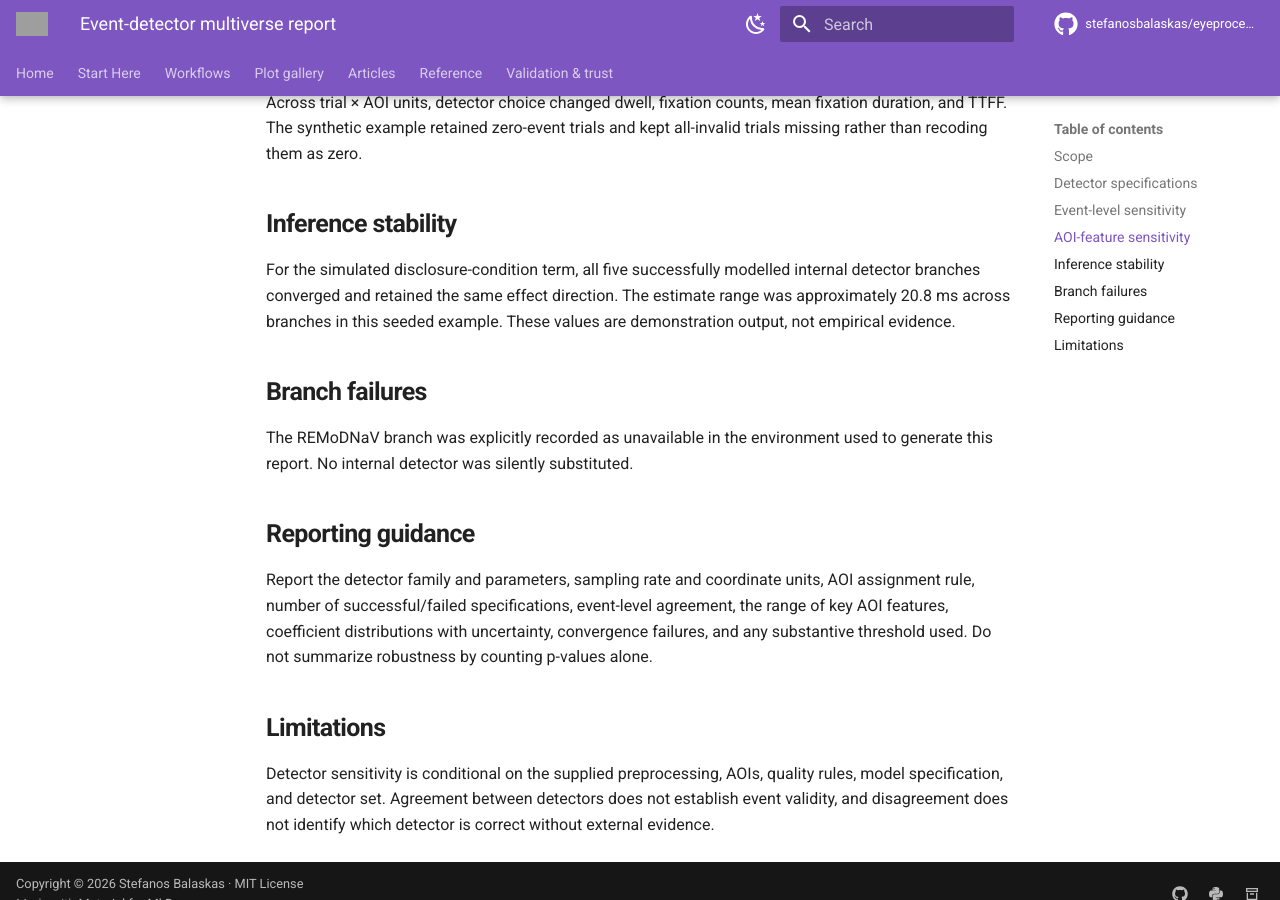
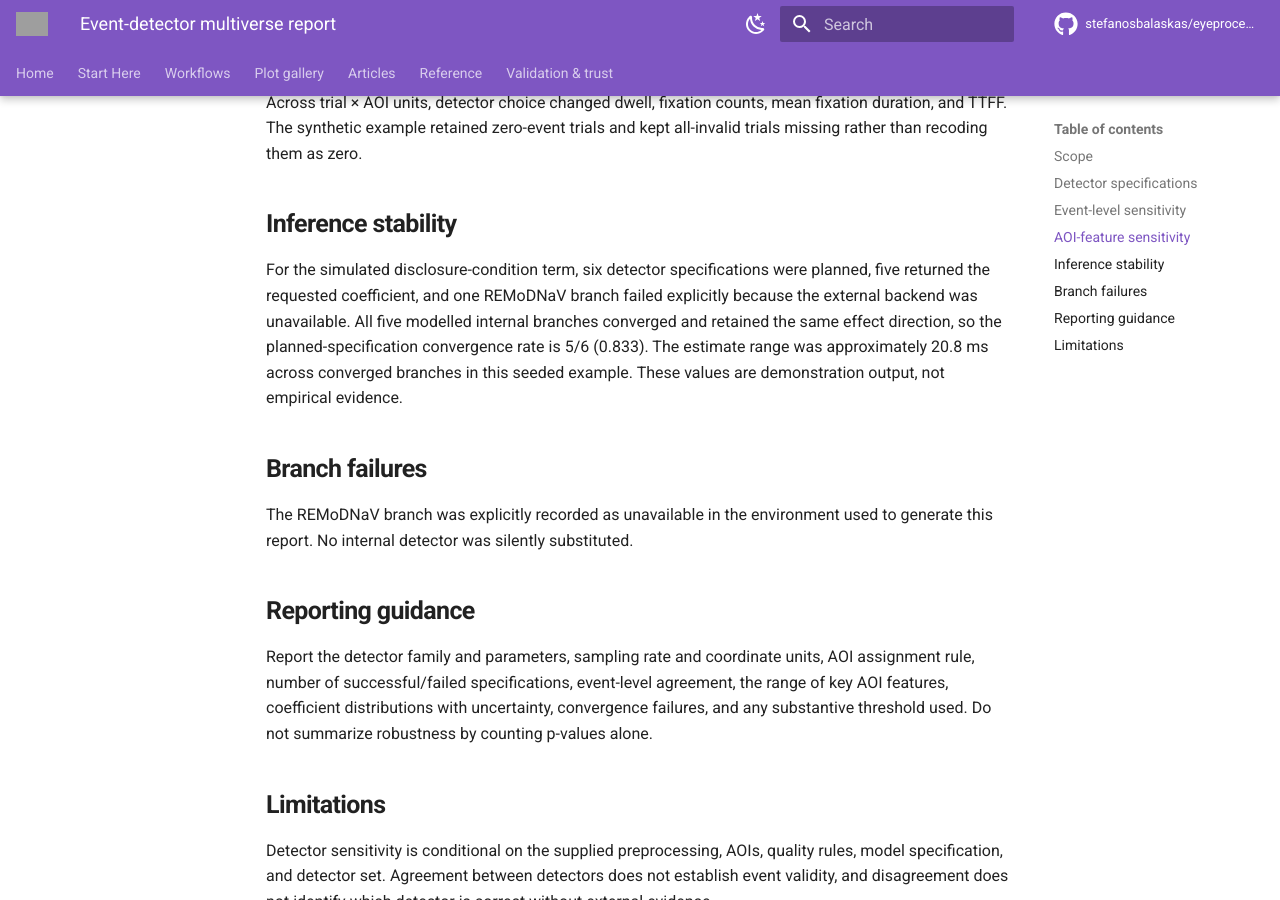
Before and after one commit to stefanosbalaskas/eyeprocesspy, an MkDocs documentation site: the page built from docs/assets/detector-multiverse/detector-multiverse-report.md, in a window 1280 px wide and 900 px high, scrolled down 1153 px. Built offline with MkDocs 1.6.1 and Material for MkDocs 9.7.7, drawn with Linux system fonts in a browser that asks for light colours; comment, search, counter and statistics services are not loaded; grey boxes are pictures that could not be loaded.

Commit message:
docs: align detector report asset with planned-branch denominator

```diff
--- a/docs/assets/detector-multiverse/detector-multiverse-report.md
+++ b/docs/assets/detector-multiverse/detector-multiverse-report.md
@@ -31,7 +31,7 @@ Across trial × AOI units, detector choice changed dwell, fixation counts, mean
 
 ## Inference stability
 
-For the simulated disclosure-condition term, all five successfully modelled internal detector branches converged and retained the same effect direction. The estimate range was approximately 20.8 ms across branches in this seeded example. These values are demonstration output, not empirical evidence.
+For the simulated disclosure-condition term, six detector specifications were planned, five returned the requested coefficient, and one REMoDNaV branch failed explicitly because the external backend was unavailable. All five modelled internal branches converged and retained the same effect direction, so the planned-specification convergence rate is 5/6 (0.833). The estimate range was approximately 20.8 ms across converged branches in this seeded example. These values are demonstration output, not empirical evidence.
 
 ## Branch failures
 
```
